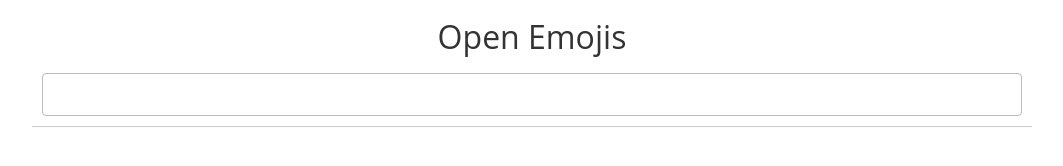
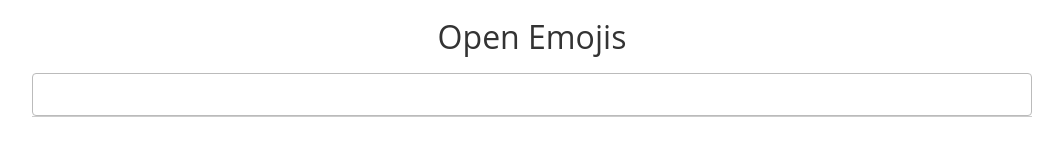
Before and after one commit to jackburns/open-emojis, a React (Create React App) app: page / in a window 1280 px wide. Shown: the top 166 px of the page, without its empty margins (108-1171 px from the left). Built offline with nearby package versions, Linux system fonts and the light colour scheme.

Commit message:
functional components

```diff
--- a/src/Header.js
+++ b/src/Header.js
@@ -1,9 +1,6 @@
 import React, { PureComponent } from "react";
 import "./Header.css";
 
-class Header extends PureComponent {
-  render() {
-    return <header className="header">Open Emojis</header>;
-  }
-}
+const Header = () => <header className="header">Open Emojis</header>;
+
 export default Header;
--- a/src/SearchInput.js
+++ b/src/SearchInput.js
@@ -13,13 +13,12 @@
   render() {
     return (
       <div className="search-input">
-        <div>
-          <input onChange={this.handleChange} />
-        </div>
+        <input onChange={this.handleChange} />
       </div>
     );
   }
 }
+
 SearchInput.propTypes = {
   onChange: PropTypes.func.isRequired,
 };
```
Also changed, not shown: 1 other file (tests, documents, lock files or other folders).
